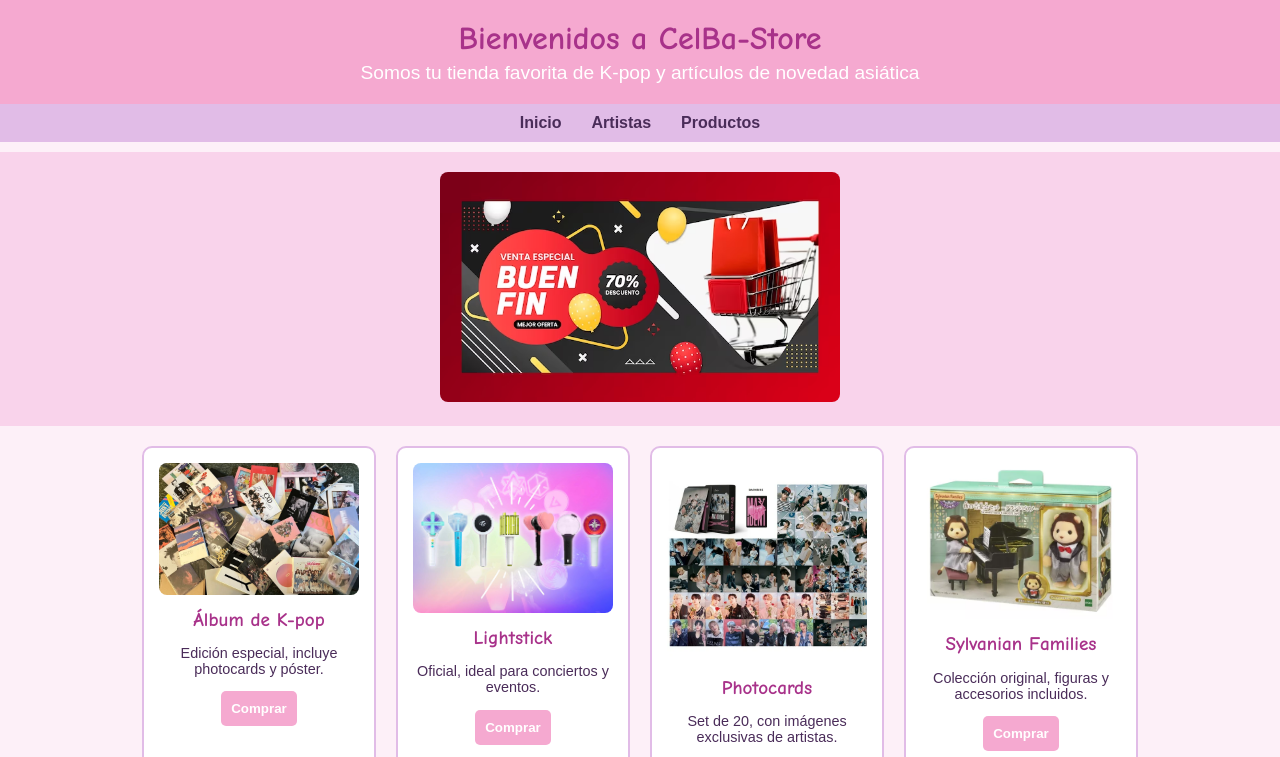
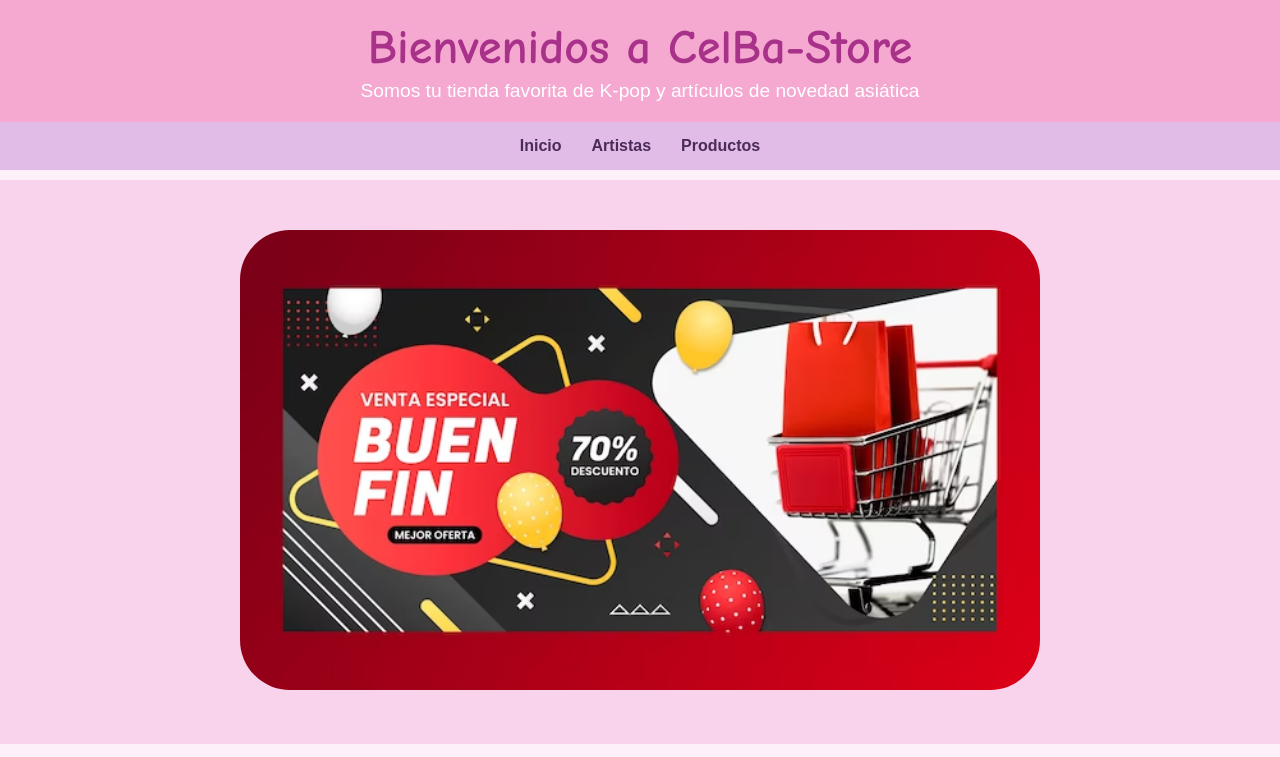
Before and after one commit to Celvy92/PRACTICA-FINAL, a plain HTML site: page index.html in a window 1280 px wide. Shown: the top 757 px of the page. Drawn offline with Linux system fonts and the light colour scheme.

Commit message:
se arreglaron margenes del banner de promociones, para hacerlo mas llamativo y centrado

```diff
--- a/css/styles.css
+++ b/css/styles.css
@@ -16,7 +16,7 @@ header {
 }
 header h1 {
     font-family: 'Comic Sans MS', cursive;
-    font-size: 2em;
+    font-size: 3em;
     color: #a8328a;
     margin: 0;
 }
@@ -31,7 +31,7 @@ nav {
     display: flex;
     justify-content: center;
     background-color: #e1bce7;
-    padding: 10px;
+    padding: 15px;
 }
 nav a {
     color: #4a2c59;
@@ -44,14 +44,14 @@ nav a {
 .banner {
     background-color: #f9d3eb;
     text-align: center;
-    padding: 20px;
+    padding: 50px;
     margin-top: 10px;
 }
 .banner img {
-    width: 60%;
-    max-width: 400px;
+    width: 90%;
+    max-width: 800px;
     height: auto;
-    border-radius: 8px;
+    border-radius: 50px;
 }
 
 /* Productos */
```
